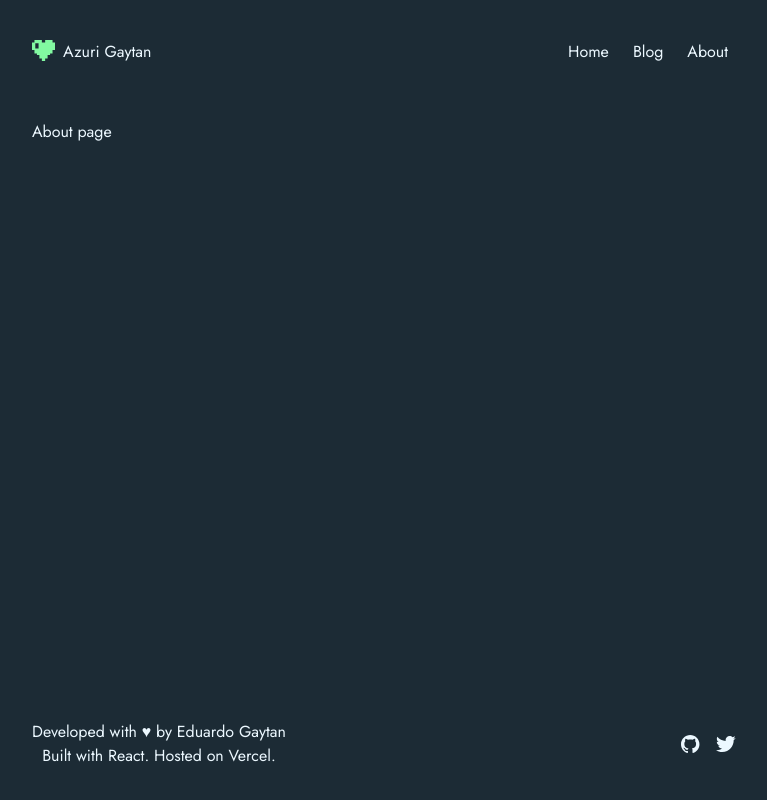
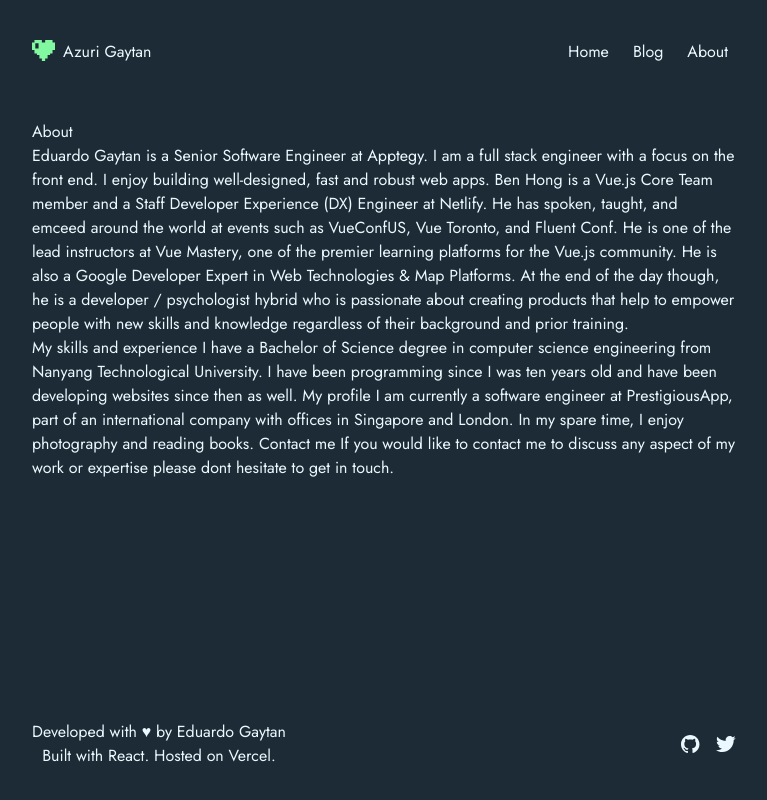
Before and after one commit to azuri-gm/Personal-Site, a Next.js app: page /about in a window 1280 px wide. Shown: the whole page, without its empty margins (256-1023 px from the left). Built offline with nearby package versions, Linux system fonts and the light colour scheme; what @tailwindcss/typography would draw is missing.

Commit message:
feat: general refactor

```diff
--- a/components/BlogCard.tsx
+++ b/components/BlogCard.tsx
@@ -24,7 +24,7 @@
 }
 
 const BlogCard = ({
-  blogPost: { content, date, headerImage, slug, subtitle, title },
+  blogPost: { date, slug, subtitle, title },
 }: IBlogPost): ReactElement => {
   return (
     <div className='flex flex-col'>
@@ -33,9 +33,9 @@
           {format(new Date(date), 'LLLL dd, yyyy')}
         </p>
         <h3 className='text-2xl font-bold mb-3'>{title}</h3>
-        <p className='mb-6'>{subtitle}</p>
+        <p className='mb-10'>{subtitle}</p>
         <Link href={`blog/${slug}`}>
-          <a className='text-coral-blue text-sm hover:bg-filler-blue rounded'>
+          <a className='p-2 text-coral-blue text-sm transition duration-700 ease-in-out hover:bg-filler-blue rounded'>
             Read more...
           </a>
         </Link>
--- a/components/LatestArticles.tsx
+++ b/components/LatestArticles.tsx
@@ -25,7 +25,7 @@
         <h1 className='text-2xl font-medium'>Latest Articles</h1>
         <div className='flex items-center gap-2'>
           <Link href='/blog' passHref>
-            <div className='flex gap-x-2 items-center cursor-pointer p-2 hover:bg-filler-blue rounded'>
+            <div className='flex gap-x-2 items-center cursor-pointer p-2 transition duration-700 ease-in-out hover:bg-filler-blue rounded'>
               <p>All articles</p>
               <ChevronRight />
             </div>
@@ -33,7 +33,7 @@
         </div>
       </div>
       <div>
-        {posts.map(({ date, title, headerImage, slug }) => (
+        {posts.map(({ date, title, slug }) => (
           <Link href={`/blog/${slug}`} key={slug}>
             <a>
               <div className='mb-7 flex items-start'>
--- a/components/NavBar.tsx
+++ b/components/NavBar.tsx
@@ -35,7 +35,10 @@
       <nav>
         <ul className='flex gap-x-2'>
           {links.map(({ name, path }, index) => (
-            <li key={index} className='p-2 hover:bg-filler-blue rounded'>
+            <li
+              key={index}
+              className='p-2 transition duration-700 ease-in-out hover:bg-filler-blue rounded'
+            >
               <Link href={path}>
                 <a>{name}</a>
               </Link>
--- a/pages/about.tsx
+++ b/pages/about.tsx
@@ -1,7 +1,39 @@
 import type { NextPage } from 'next';
+import Head from 'next/head';
 
 const About: NextPage = () => {
-  return <div>About page</div>;
+  return (
+    <div className='prose prose-sm sm:prose-2xl max-w-none'>
+      <Head>
+        <title>About Page</title>
+        <meta name='description' content='About Page personal description' />
+      </Head>
+      <h1>About</h1>
+      <p>
+        Eduardo Gaytan is a Senior Software Engineer at{' '}
+        <a href='https://www.apptegy.com/'>Apptegy</a>. I am a full stack
+        engineer with a focus on the front end. I enjoy building well-designed,
+        fast and robust web apps. Ben Hong is a Vue.js Core Team member and a
+        Staff Developer Experience (DX) Engineer at Netlify. He has spoken,
+        taught, and emceed around the world at events such as VueConfUS, Vue
+        Toronto, and Fluent Conf. He is one of the lead instructors at Vue
+        Mastery, one of the premier learning platforms for the Vue.js community.
+        He is also a Google Developer Expert in Web Technologies & Map
+        Platforms. At the end of the day though, he is a developer /
+        psychologist hybrid who is passionate about creating products that help
+        to empower people with new skills and knowledge regardless of their
+        background and prior training.
+      </p>
+      My skills and experience I have a Bachelor of Science degree in computer
+      science engineering from Nanyang Technological University. I have been
+      programming since I was ten years old and have been developing websites
+      since then as well. My profile I am currently a software engineer at
+      PrestigiousApp, part of an international company with offices in Singapore
+      and London. In my spare time, I enjoy photography and reading books.
+      Contact me If you would like to contact me to discuss any aspect of my
+      work or expertise please dont hesitate to get in touch.
+    </div>
+  );
 };
 
 export default About;
--- a/pages/blog/[slug].tsx
+++ b/pages/blog/[slug].tsx
@@ -1,6 +1,7 @@
 import { BlogItem } from '@/common/types';
 import { format } from 'date-fns';
 import { GetStaticPaths, GetStaticProps } from 'next';
+import Head from 'next/head';
 import ReactMarkdown from 'react-markdown';
 import readingTime from 'reading-time';
 import { fetchPost, fetchPosts } from 'utils/contentfulPosts';
@@ -16,6 +17,10 @@
 
   return (
     <div>
+      <Head>
+        <title>Blog Post</title>
+        <meta name='description' content={`Blog post with title: ${title}`} />
+      </Head>
       <div className='flex flex-col mb-12'>
         <h1 className='mb-0 text-xl text-center sm:text-left font-bold sm:text-5xl sm:font-extrabold'>
           {title}
```
